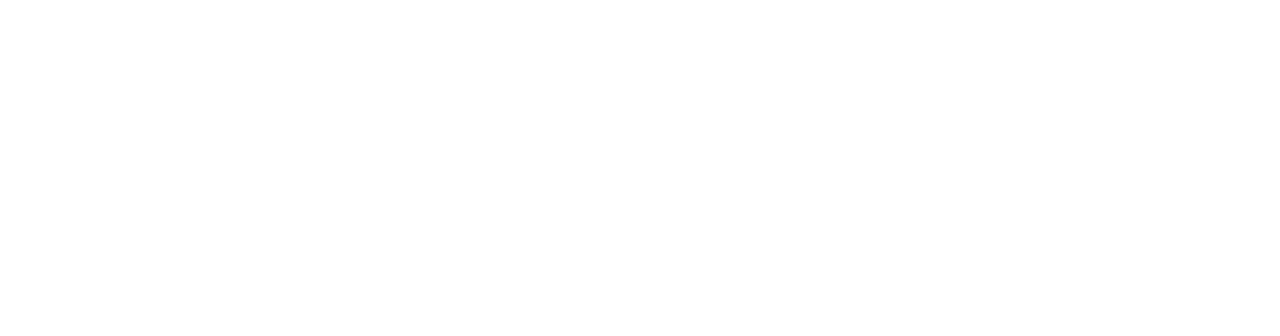
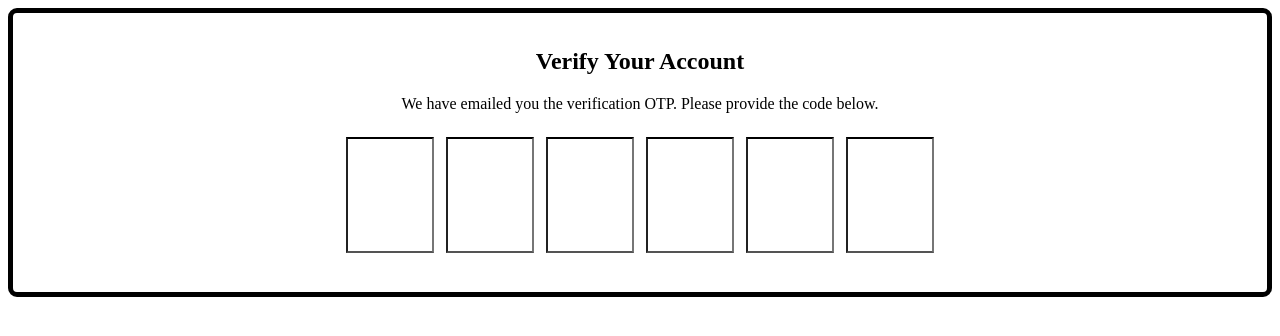
Before and after one commit to acciojob/OTP-mitkari49, a website: page main.html in a window 1280 px wide. Drawn offline with Linux system fonts and the light colour scheme.

Commit message:
created a submission

```diff
--- a/main.html
+++ b/main.html
@@ -3,14 +3,28 @@
 <html>
 
 <head>
-	<link rel="stylesheet" href="styles.css">
-</head>
+  <link rel="stylesheet" href="styles.css">
+  <title>OTP Verification</title> </head>
 
 <body>
-	<!-- the entire body must be written by student -->
-    <script type="text/javascript" src="./script.js">
-</script>
+  <div class="container">
+    <div id="verification_heading">
+      <h2>Verify Your Account</h2>
+    </div>
+    <div id="verification_subtext">
+      We have emailed you the verification OTP. Please provide the code below.
+    </div>
 
+    <div class="code-container">
+  <input class="code" id="c1" maxlength="1" oninput="handleInput(this)" oninput="handleBackspace(this)">
+  <input class="code" id="c2" maxlength="1" oninput="handleInput(this)" oninput="handleBackspace(this)">
+  <input class="code" id="c3" maxlength="1" oninput="handleInput(this)" oninput="handleBackspace(this)">
+  <input class="code" id="c4" maxlength="1" oninput="handleInput(this)" oninput="handleBackspace(this)">
+  <input class="code" id="c5" maxlength="1" oninput="handleInput(this)" oninput="handleBackspace(this)">
+  <input class="code" id="c6" maxlength="1" oninput="handleInput(this)" oninput="handleBackspace(this)">
+</div>
+
+  <script type="text/javascript" src="./script.js"></script>
 </body>
 
 </html>
--- a/script.js
+++ b/script.js
@@ -1 +1,20 @@
 //your JS code here. If required.
+let currentInput = document.getElementById('c1');
+
+function handleInput(input) {
+  if (input.value.length == 1) {
+    currentInput = input.nextElementSibling;
+    if (currentInput) {
+      currentInput.focus();
+      currentInput.select();
+    }
+  }
+}
+
+function handleBackspace(input) {
+  if (input.value == "" && input.previousElementSibling) {
+    currentInput = input.previousElementSibling;
+    currentInput.focus();
+    currentInput.select();
+  }
+}
--- a/styles.css
+++ b/styles.css
@@ -1 +1,19 @@
 /*  your css code here. If applicable */
+/*  your css code here. If applicable */
+.container{
+	border: 5px solid black;
+	border-radius: 9px;
+	padding:15px 12px;
+	text-align:center;
+}
+
+input{
+	width: 80px;
+	height:110px;
+	margin:4px;
+	border-block-color:black;
+	font-size:100px;
+}
+.code-container{
+	padding:20px;
+}
```
